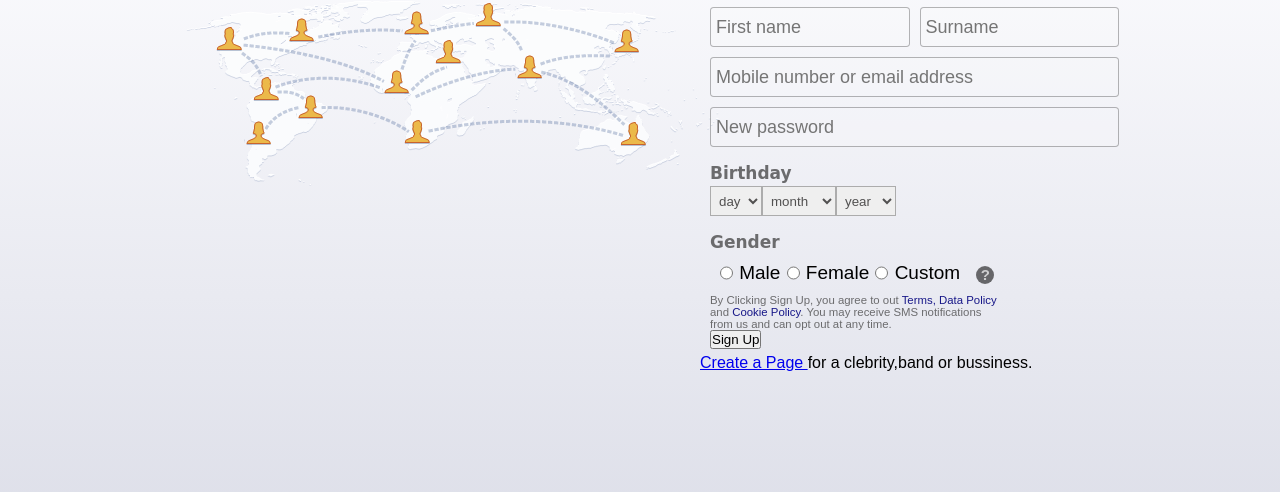
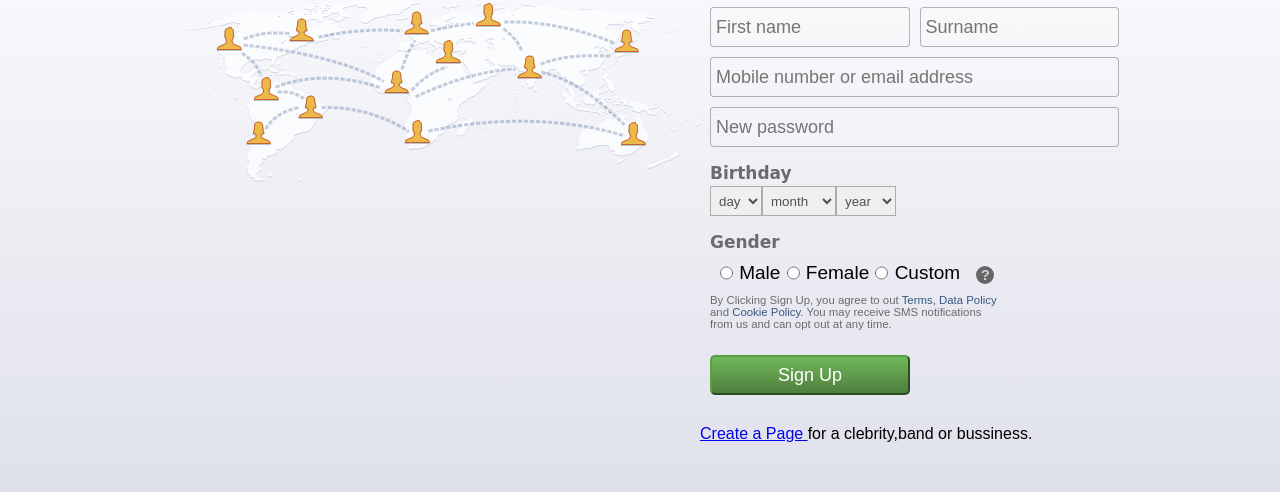
Before and after one commit to noormohammedb/facebook-landing, a plain HTML site: page index.html in a window 1280 px wide. Shown: the part 188-680 px from the top of the page. Drawn offline with Linux system fonts and the light colour scheme.

Commit message:
signup button styled

```diff
--- a/style.css
+++ b/style.css
@@ -103,7 +103,6 @@ body{
 }
 .sighup{
     font-size: 12px;
-    /* line-height: 50px; */
     padding: 10px 0 5px 10px;
 }
 .main-details > input{
@@ -168,5 +167,18 @@ body{
     color: #6b6b6d;
 }
 .blue-text{
-    color: #171788 ;
+    color: #355781;
 }
+.signup-button{
+    background: linear-gradient(#70b85a,#507e3d);
+    padding: 5px;
+    margin: 25px 0;
+    color: #fff;
+    font-size: 18px;
+    width: 200px;
+    height: 40px;
+    border-radius: 5px;
+    border-color: #58a046;
+    /* border-style: double; */
+    border-image: none;
+}
```
